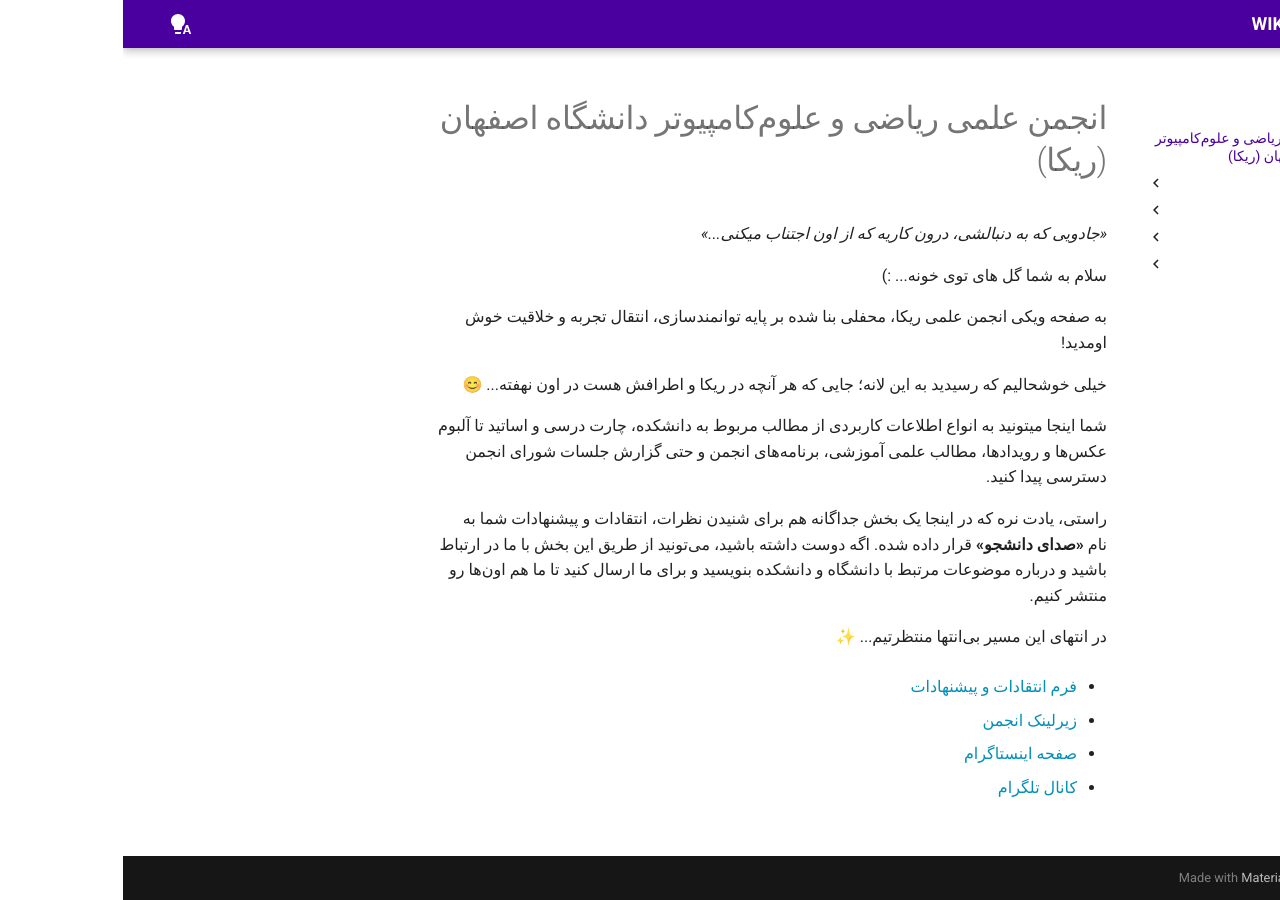
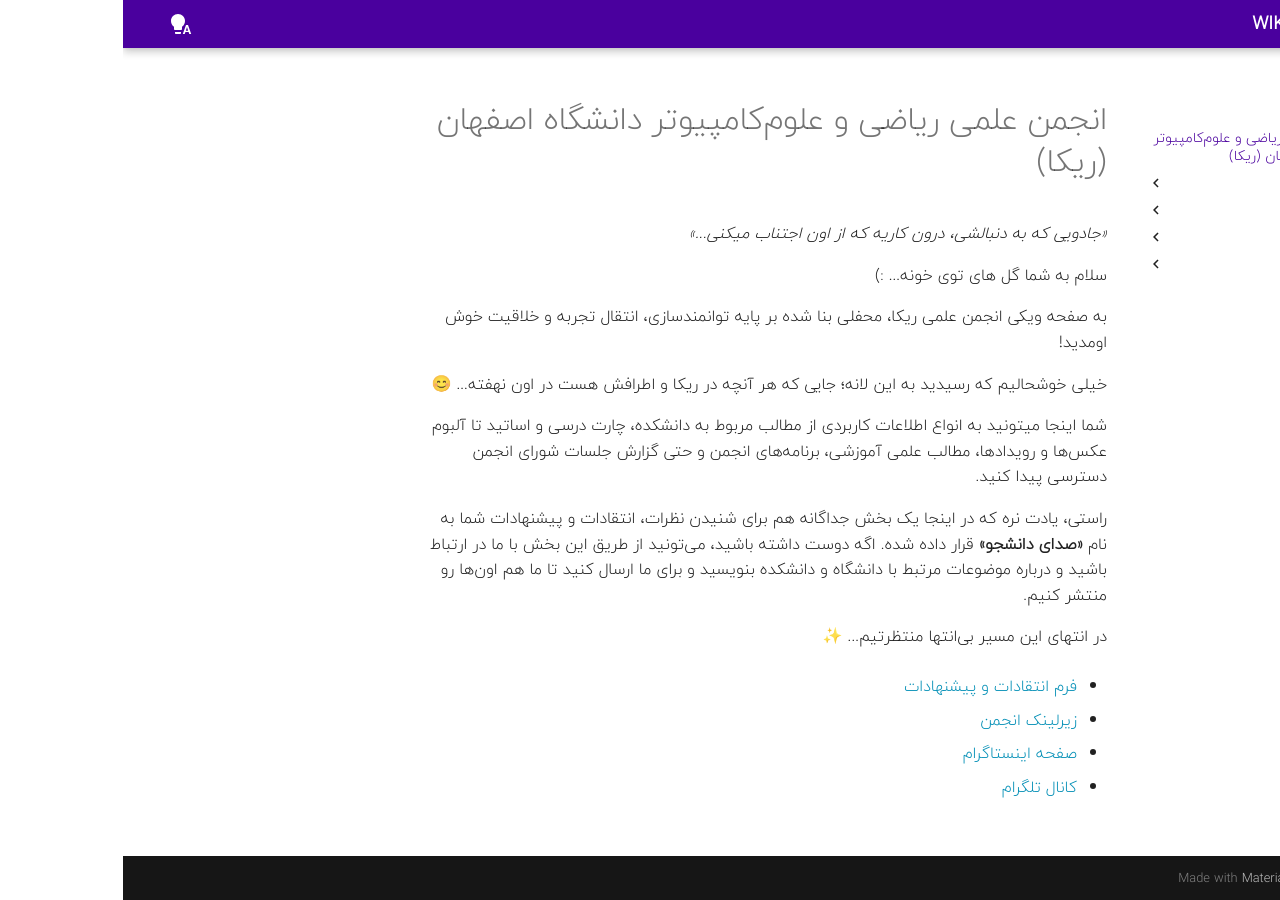
Before and after one commit to Amcsui/wiki, an MkDocs documentation site: the page built from docs/index.md, in a window 1280 px wide. Built offline with MkDocs 1.6.1 and Material for MkDocs 9.7.7, drawn with Linux system fonts in a browser that asks for light colours.

Commit message:
chore: add iran yekan fonts

```diff
--- a/docs/stylesheets/extra.css
+++ b/docs/stylesheets/extra.css
@@ -1,7 +1,14 @@
 :root {
+    --md-text-font: 'IranYekan';
     --md-primary-fg-color:        #4A009E;
   }
 
 .md-typeset a{
   color: #038fb6;
 }
+
+@font-face {
+  font-family: 'IranYekan';
+  src: url(../assets/fonts/Qs_Iranyekan\ light.ttf) format('truetype');
+
+}
```
Also changed, not shown: docs/assets/fonts/Qs_Iranyekan black.ttf (added), docs/assets/fonts/Qs_Iranyekan bold.ttf (added), docs/assets/fonts/Qs_Iranyekan extrablack.ttf (added), docs/assets/fonts/Qs_Iranyekan extrabold.ttf (added), docs/assets/fonts/Qs_Iranyekan light.ttf (added), docs/assets/fonts/Qs_Iranyekan medium.ttf (added), docs/assets/fonts/Qs_Iranyekan thin.ttf (added), docs/assets/fonts/Qs_Iranyekan.ttf (added).
